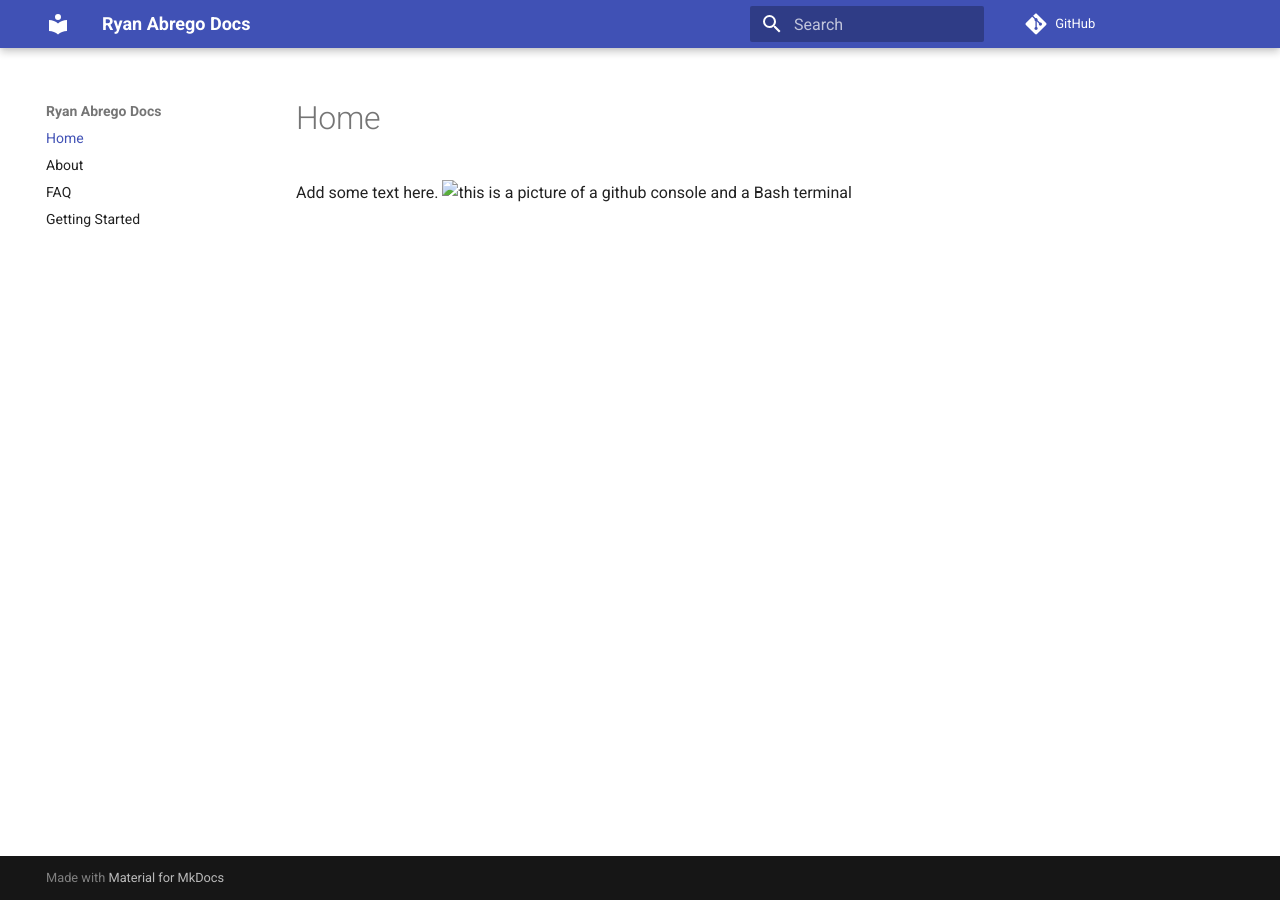
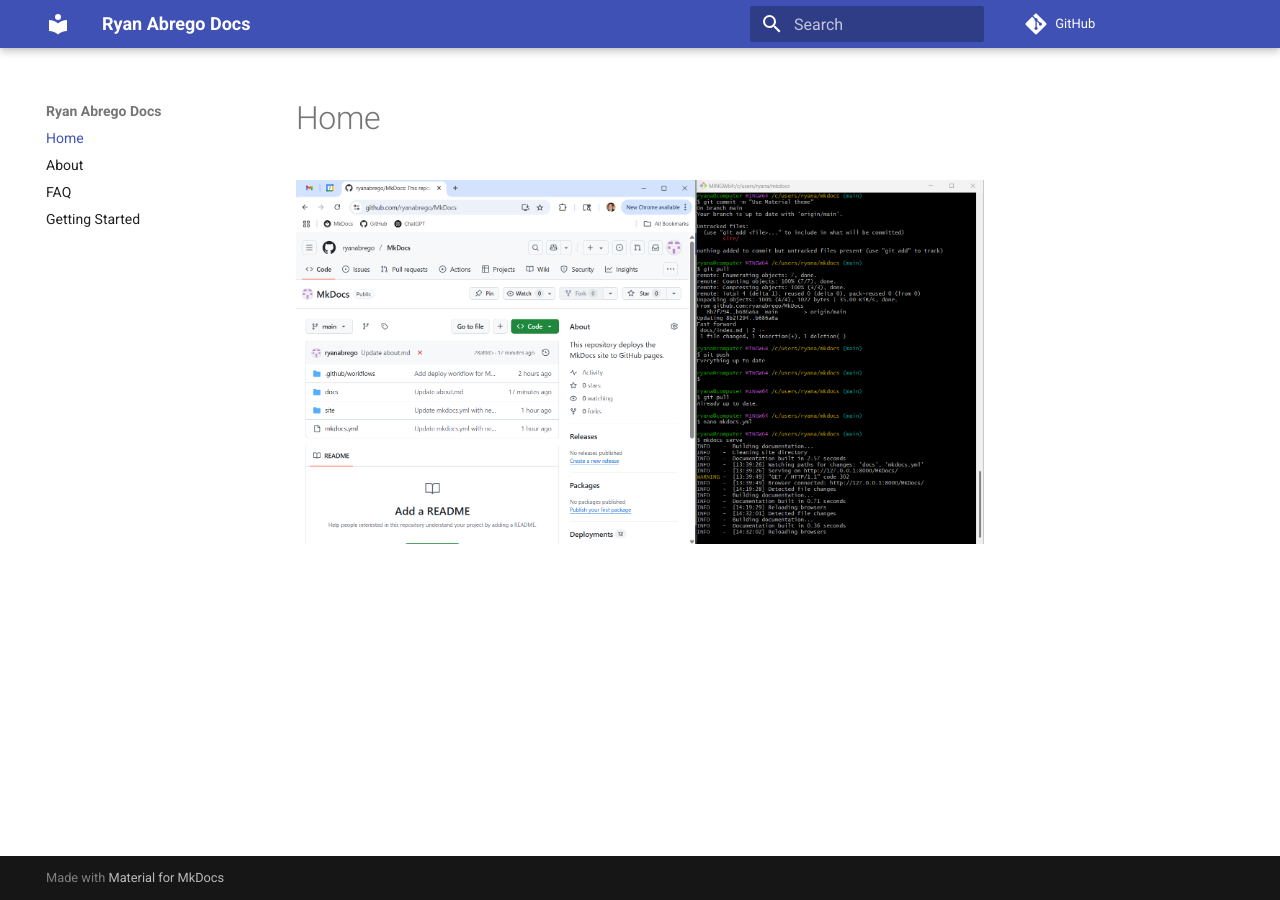
Before and after one commit to ryanabrego/MkDocs, an MkDocs documentation site: the page built from docs/index.md, in a window 1280 px wide. Built offline with MkDocs 1.6.1 and Material for MkDocs 9.7.7, drawn with Linux system fonts in a browser that asks for light colours; comment, search, counter and statistics services are not loaded.

Commit message:
Add images to docs

```diff
--- a/docs/index.md
+++ b/docs/index.md
@@ -1,3 +1,3 @@
-# Home
-Add some text here.
-![this is a picture of a github console and a Bash terminal](/c/Users/ryana/mkdocs/docs/images/github-pic.png)
+
+
+![Picture](images/github-pic.png)
```
Also changed, not shown: index.md (+1 -0 lines).
